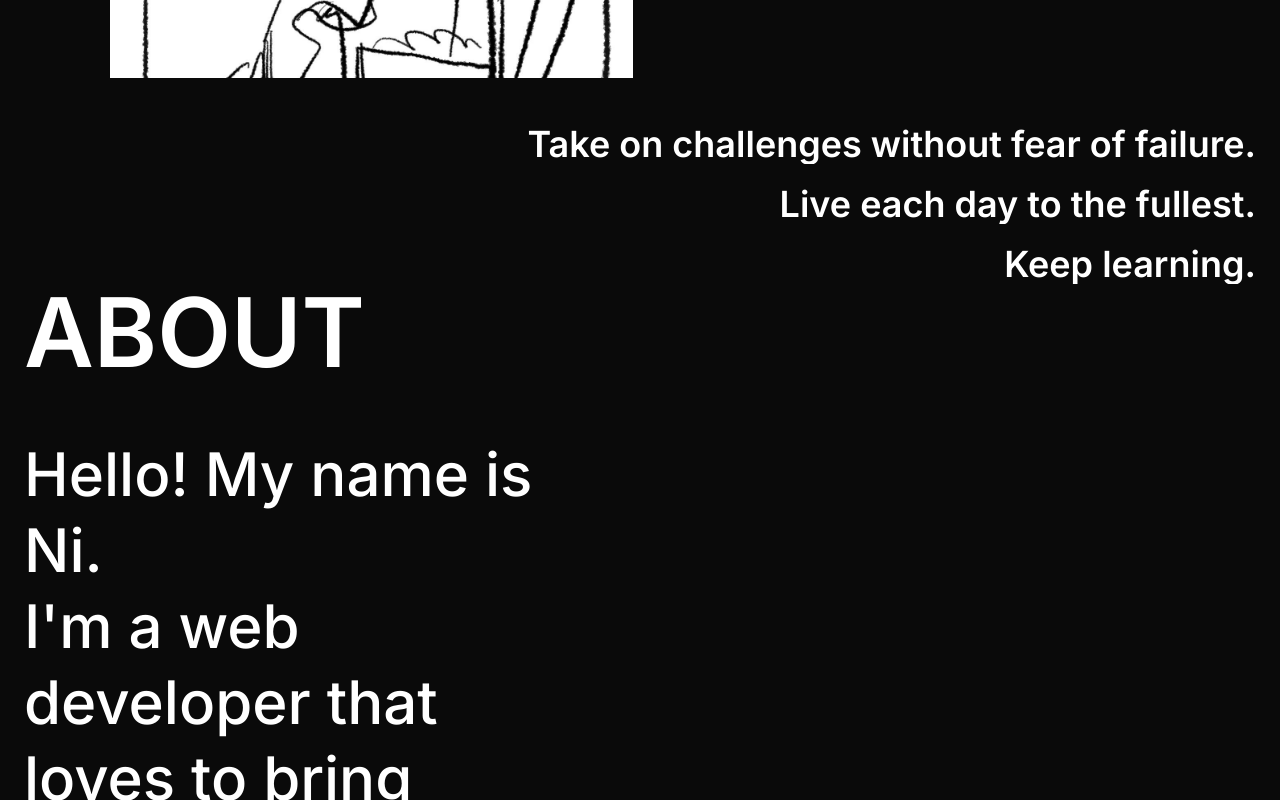
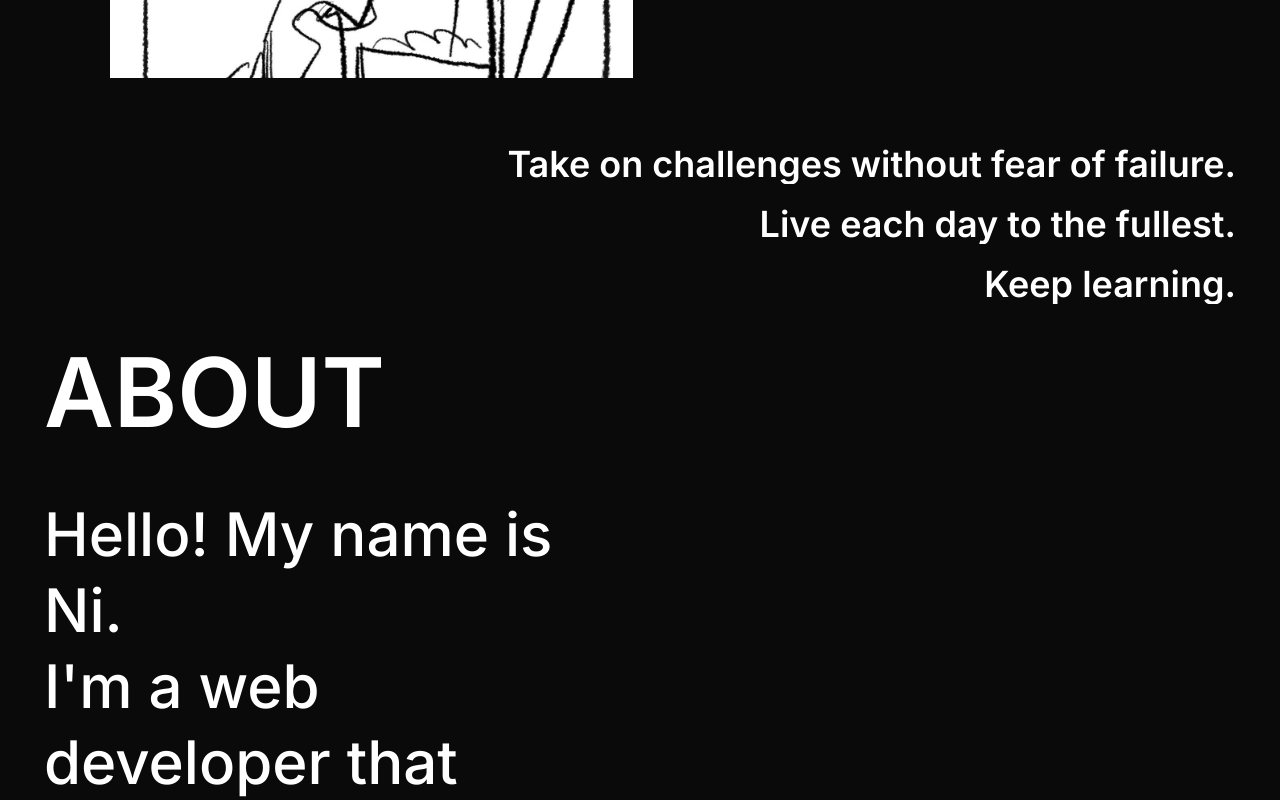
Before and after one commit to nihatran/nitran-portfolio, a Next.js app: page / in a window 1280 px wide. Shown: the part 700-1500 px from the top of the page. Built offline with nearby package versions, Linux system fonts and the light colour scheme.

Commit message:
Adjust padding for about content

```diff
--- a/components/about.tsx
+++ b/components/about.tsx
@@ -83,13 +83,13 @@ export default function About() {
     <div className="flex xl:flex-col flex-col-reverse justify-end md:justify-between xl:h-svh p-6">
       <div
         ref={aboutSelfRef}
-        className="flex flex-col xl:items-end text-2xl lg:text-4xl xl:text-4xl font-medium xl:font-semibold gap-2 xl:gap-5 px-3 md:px-0"
+        className="flex flex-col xl:items-end text-2xl lg:text-4xl xl:text-4xl font-medium xl:font-semibold gap-2 xl:gap-5 xl:p-5 p-3 md:px-0"
       >
         <p>Take on challenges without fear of failure.</p>
         <p>Live each day to the fullest.</p>
         <p>Keep learning.</p>
       </div>
-      <div className="flex flex-col gap-9 xl:gap-14 md:items-start mb-5 px-3 md:px-0">
+      <div className="flex flex-col gap-9 xl:gap-14 md:items-start mb-5 px-3 xl:p-5 md:px-0">
         <h2 ref={headingRef} className="xl:text-8xl text-5xl font-semibold">
           ABOUT
         </h2>
```
